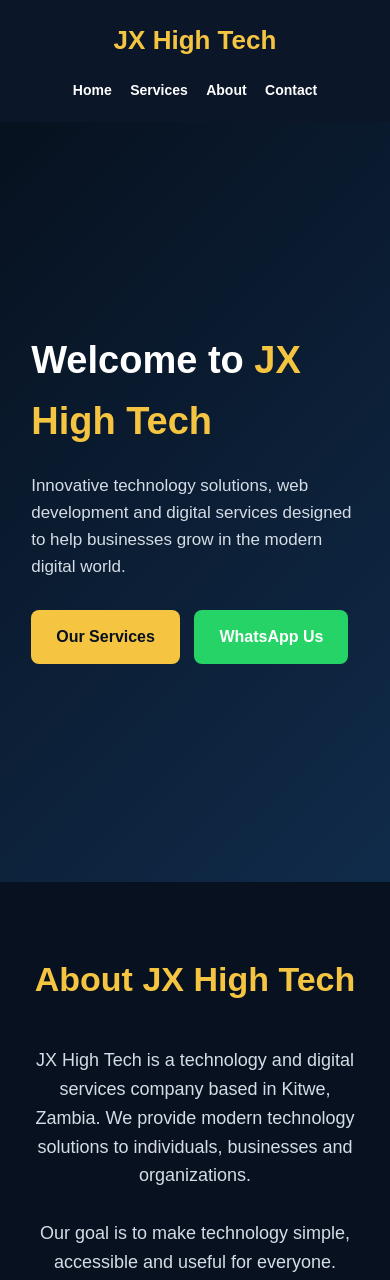
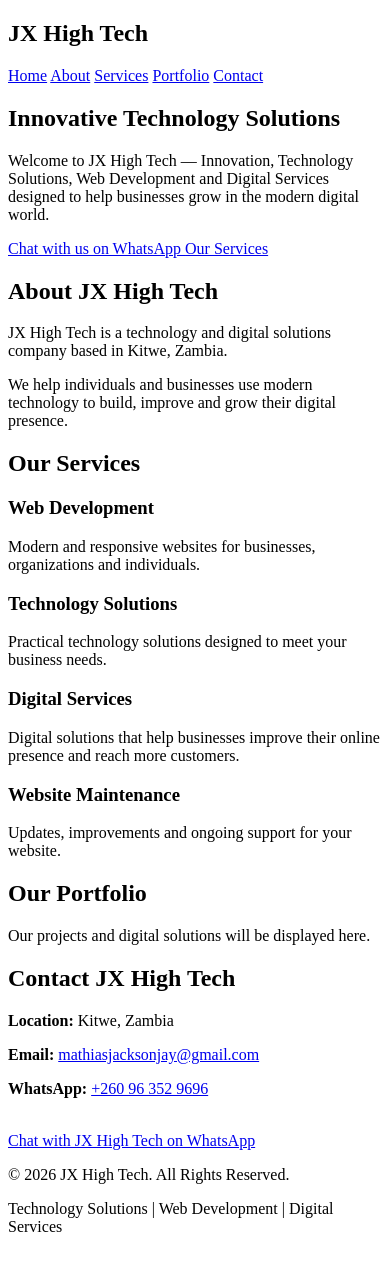
Before and after one commit to jaxnhightech/jaxnhightech.github.io, a plain HTML site: page index.html in a window 390 px wide. Shown: the top 1280 px of the page. After the commit the page ends 1252 px from the top, so only its background shows below. Drawn offline with Linux system fonts and the light colour scheme.

Commit message:
Update index.html

```diff
--- a/index.html
+++ b/index.html
@@ -1,322 +1,169 @@
-
 <!DOCTYPE html>
 <html lang="en">
 <head>
     <meta charset="UTF-8">
     <meta name="viewport" content="width=device-width, initial-scale=1.0">
 
-  <title>JX High Tech | Innovations & Digital Solutions</title>
-
-  <style>
-    * {
-      margin: 0;
-      padding: 0;
-      box-sizing: border-box;
-      scroll-behavior: smooth;
-    }
-
-    body {
-      font-family: Arial, sans-serif;
-      background: #07111f;
-      color: white;
-      line-height: 1.6;
-    }
-
-    header {
-      background: #0b1728;
-      padding: 20px 8%;
-      display: flex;
-      justify-content: space-between;
-      align-items: center;
-      position: sticky;
-      top: 0;
-      z-index: 1000;
-    }
-
-    .logo {
-      font-size: 26px;
-      font-weight: bold;
-      color: #f5c542;
-    }
-
-    nav a {
-      color: white;
-      text-decoration: none;
-      margin-left: 20px;
-      font-weight: bold;
-    }
-
-    nav a:hover {
-      color: #f5c542;
-    }
-
-    .hero {
-      min-height: 90vh;
-      display: flex;
-      align-items: center;
-      padding: 60px 8%;
-      background: linear-gradient(135deg, #07111f, #102b4a);
-    }
-
-    .hero-content {
-      max-width: 700px;
-    }
-
-    .hero h1 {
-      font-size: 50px;
-      margin-bottom: 20px;
-    }
-
-    .hero h1 span {
-      color: #f5c542;
-    }
-
-    .hero p {
-      font-size: 19px;
-      color: #d5dce5;
-      margin-bottom: 30px;
-    }
-
-    .btn {
-      display: inline-block;
-      padding: 14px 25px;
-      background: #f5c542;
-      color: #07111f;
-      text-decoration: none;
-      border-radius: 8px;
-      font-weight: bold;
-      margin-right: 10px;
-      margin-bottom: 10px;
-    }
-
-    .btn:hover {
-      opacity: 0.85;
-    }
-
-    .whatsapp {
-      background: #25D366;
-      color: white;
-    }
-
-    section {
-      padding: 70px 8%;
-    }
-
-    .section-title {
-      text-align: center;
-      font-size: 34px;
-      margin-bottom: 40px;
-      color: #f5c542;
-    }
-
-    .about {
-      text-align: center;
-      max-width: 800px;
-      margin: auto;
-      color: #d5dce5;
-      font-size: 18px;
-    }
-
-    .services {
-      display: grid;
-      grid-template-columns: repeat(auto-fit, minmax(220px, 1fr));
-      gap: 25px;
-    }
-
-    .service-card {
-      background: #0b1728;
-      padding: 30px;
-      border-radius: 12px;
-      text-align: center;
-      border: 1px solid #183250;
-      transition: 0.3s;
-    }
-
-    .service-card:hover {
-      transform: translateY(-8px);
-      border-color: #f5c542;
-    }
-
-    .service-card h3 {
-      color: #f5c542;
-      margin-bottom: 15px;
-      font-size: 22px;
-    }
-
-    .service-card p {
-      color: #d5dce5;
-    }
-
-    .contact {
-      text-align: center;
-      background: #0b1728;
-    }
-
-    .contact p {
-      margin: 10px 0;
-      color: #d5dce5;
-      font-size: 17px;
-    }
-
-    footer {
-      text-align: center;
-      padding: 25px;
-      background: #050c15;
-      color: #aab4c0;
-    }
-
-    @media (max-width: 700px) {
-      header {
-        flex-direction: column;
-        gap: 15px;
-      }
-
-      nav a {
-        margin: 0 7px;
-        font-size: 14px;
-      }
-
-      .hero h1 {
-        font-size: 38px;
-      }
-
-      .hero p {
-        font-size: 17px;
-      }
-    }
-  </style>
+    <title>JX High Tech | Technology Solutions</title>
 </head>
 
 <body>
 
+    <!-- Navigation -->
     <header>
-    <div class="logo">JX High Tech</div>
+        <nav>
+            <h2>JX High Tech</h2>
 
-    <nav>
             <a href="#home">Home</a>
+            <a href="#about">About</a>
             <a href="#services">Services</a>
-      <a href="#about">About</a>
+            <a href="#portfolio">Portfolio</a>
             <a href="#contact">Contact</a>
         </nav>
     </header>
 
-  <section class="hero" id="home">
-    <div class="hero-content">
 
-      <h1>
-        Welcome to <span>JX High Tech</span>
-      </h1>
+    <!-- Home / Hero Section -->
+    <section id="home">
+
+        <h1>Innovative Technology Solutions</h1>
 
         <p>
-        Innovative technology solutions, web development and digital services
-        designed to help businesses grow in the modern digital world.
+            Welcome to JX High Tech — Innovation, Technology Solutions,
+            Web Development and Digital Services designed to help businesses
+            grow in the modern digital world.
         </p>
 
-      <a href="#services" class="btn">Our Services</a>
-
-      <a
-        href="https://wa.me/260963529696"
-        class="btn whatsapp"
-        target="_blank"
-      >
-        WhatsApp Us
+        <a href="https://wa.me/260963529696">
+            Chat with us on WhatsApp
         </a>
 
-    </div>
+        <a href="#services">
+            Our Services
+        </a>
+
     </section>
 
+
+    <!-- About Section -->
     <section id="about">
-    <h2 class="section-title">About JX High Tech</h2>
 
-    <div class="about">
+        <h2>About JX High Tech</h2>
+
         <p>
-        JX High Tech is a technology and digital services company based in
-        Kitwe, Zambia. We provide modern technology solutions to individuals,
-        businesses and organizations.
+            JX High Tech is a technology and digital solutions company
+            based in Kitwe, Zambia.
         </p>
 
-      <br>
+        <p>
+            We help individuals and businesses use modern technology
+            to build, improve and grow their digital presence.
+        </p>
+
+    </section>
+
+
+    <!-- Services Section -->
+    <section id="services">
+
+        <h2>Our Services</h2>
+
+        <div>
+
+            <h3>Web Development</h3>
+            <p>
+                Modern and responsive websites for businesses,
+                organizations and individuals.
+            </p>
+
+        </div>
+
+        <div>
+
+            <h3>Technology Solutions</h3>
+            <p>
+                Practical technology solutions designed to meet
+                your business needs.
+            </p>
+
+        </div>
+
+        <div>
+
+            <h3>Digital Services</h3>
+            <p>
+                Digital solutions that help businesses improve
+                their online presence and reach more customers.
+            </p>
+
+        </div>
+
+        <div>
+
+            <h3>Website Maintenance</h3>
+            <p>
+                Updates, improvements and ongoing support for
+                your website.
+            </p>
+
+        </div>
+
+    </section>
+
+
+    <!-- Portfolio Section -->
+    <section id="portfolio">
+
+        <h2>Our Portfolio</h2>
 
         <p>
-        Our goal is to make technology simple, accessible and useful for
-        everyone.
+            Our projects and digital solutions will be displayed here.
         </p>
-    </div>
+
     </section>
 
-  <section id="services">
 
-    <h2 class="section-title">Our Services</h2>
+    <!-- Contact Section -->
+    <section id="contact">
 
-    <div class="services">
-
-      <div class="service-card">
-        <h3>Web Development</h3>
-        <p>
-          Modern, responsive and professional websites for businesses,
-          organizations and individuals.
-        </p>
-      </div>
-
-      <div class="service-card">
-        <h3>Technology Solutions</h3>
-        <p>
-          Practical technology solutions designed to improve your business
-          and make your work easier.
-        </p>
-      </div>
-
-      <div class="service-card">
-        <h3>Digital Services</h3>
-        <p>
-          Digital solutions that help businesses establish and grow their
-          online presence.
-        </p>
-      </div>
-
-      <div class="service-card">
-        <h3>IT Support</h3>
-        <p>
-          Technology assistance and support for computers, websites and
-          digital systems.
-        </p>
-      </div>
-
-    </div>
-  </section>
-
-  <section class="contact" id="contact">
-
-    <h2 class="section-title">Contact Us</h2>
+        <h2>Contact JX High Tech</h2>
 
         <p><strong>Location:</strong> Kitwe, Zambia</p>
 
         <p>
             <strong>Email:</strong>
+            <a href="mailto:mathiasjacksonjay@gmail.com">
                 mathiasjacksonjay@gmail.com
+            </a>
         </p>
 
         <p>
             <strong>WhatsApp:</strong>
+            <a href="https://wa.me/260963529696">
                 +260 96 352 9696
+            </a>
         </p>
 
         <br>
 
-    <a
-      href="https://wa.me/260963529696"
-      class="btn whatsapp"
-      target="_blank"
-    >
-      Chat With Us on WhatsApp
+        <a href="https://wa.me/260963529696">
+            Chat with JX High Tech on WhatsApp
         </a>
 
     </section>
 
+
+    <!-- Footer -->
     <footer>
+
         <p>
             © 2026 JX High Tech. All Rights Reserved.
         </p>
+
+        <p>
+            Technology Solutions | Web Development | Digital Services
+        </p>
+
     </footer>
 
 </body>
```
Lines whose indentation alone changed are shown as unchanged.
